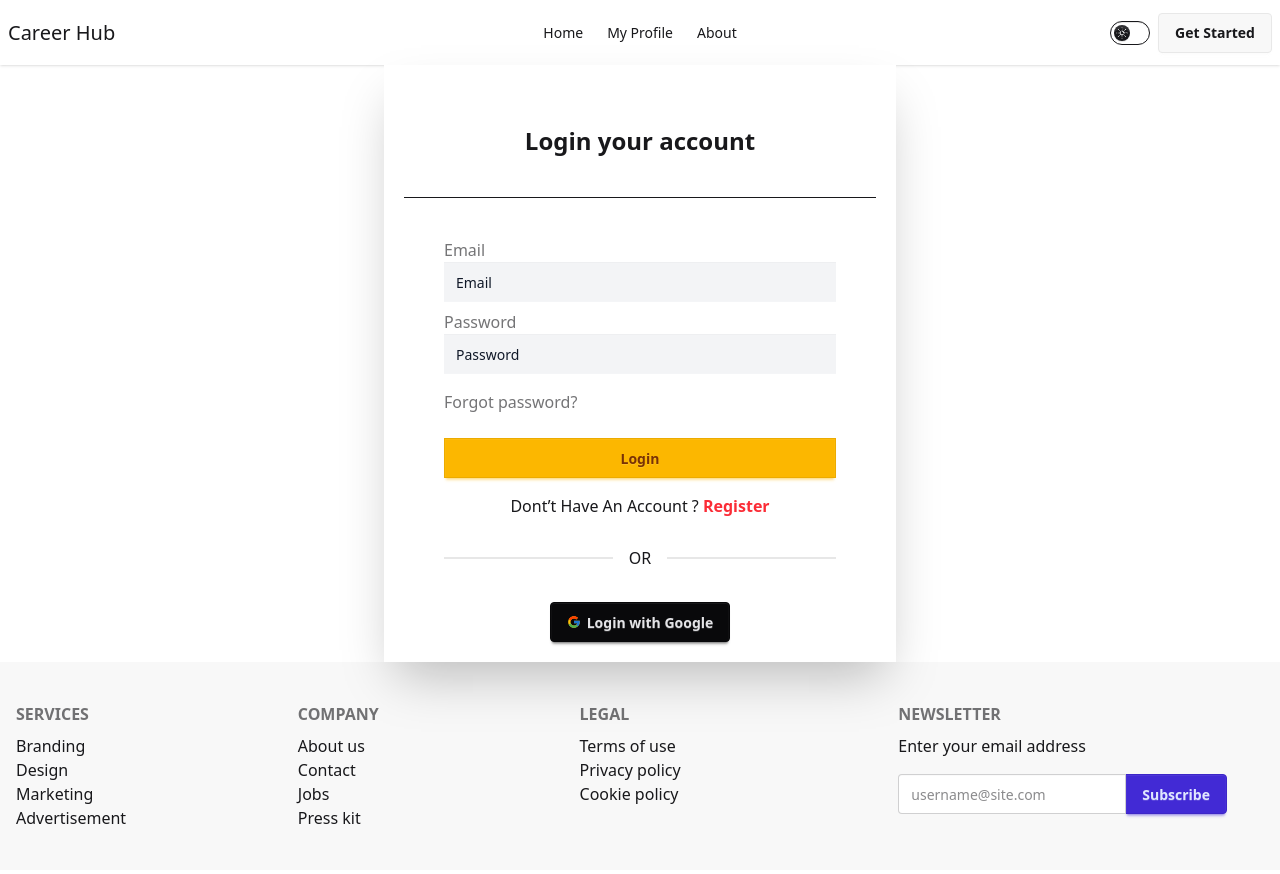
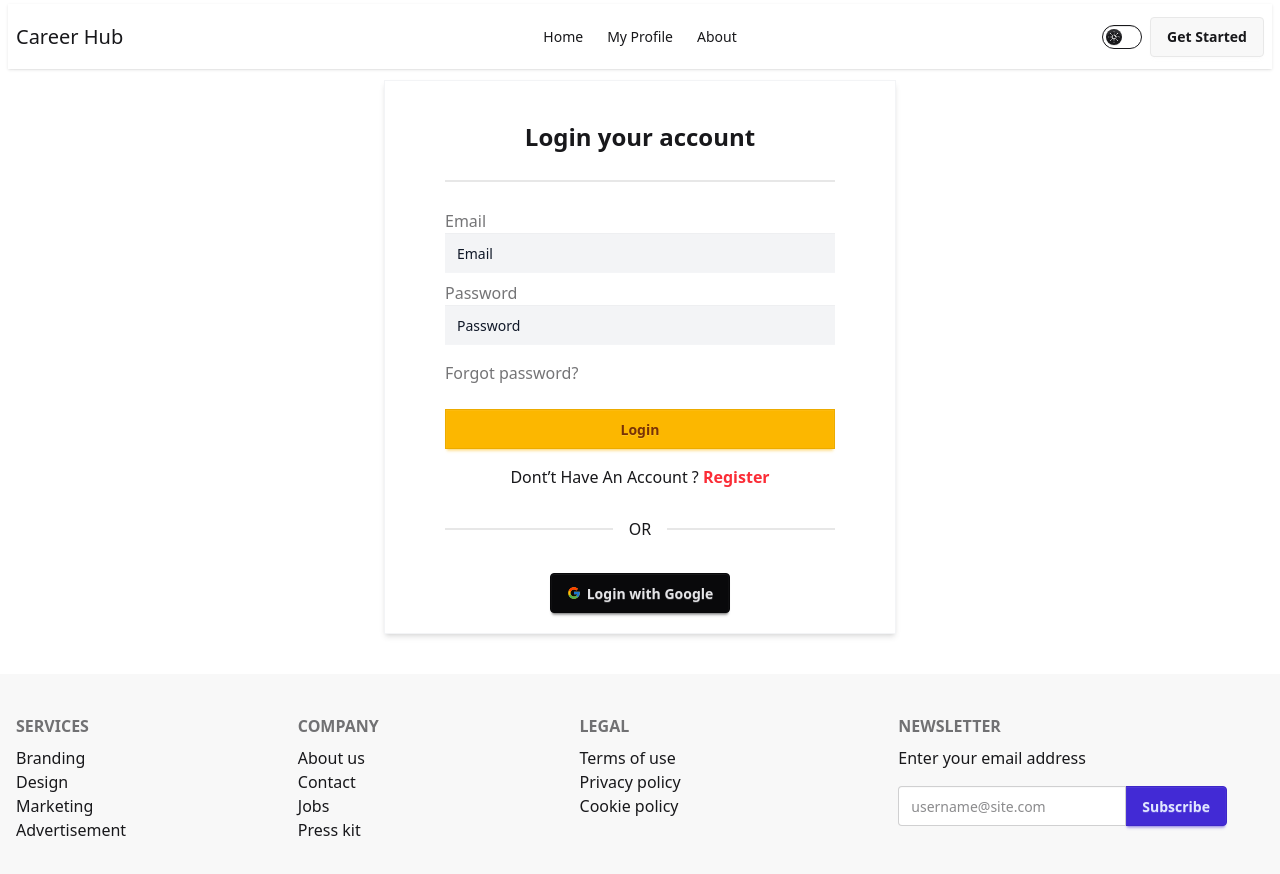
Before and after one commit to HiYasin/career-hub, a React (Vite) app: page /login in a window 1280 px wide. Shown: the top 874 px of the page. Built offline with nearby package versions, Linux system fonts and the light colour scheme.

Commit message:
Navbar fixed at top register and login page adjusted

```diff
--- a/src/layouts/Main.jsx
+++ b/src/layouts/Main.jsx
@@ -6,12 +6,12 @@ import Footer from "../components/shared/Footer";
 const Main = () => {
     return (
         <>
-            <header>
+            <header className="px-2 fixed z-50 left-0 top-1 right-0">
                 <ContainerX>
                     <Navbar />
                 </ContainerX>
             </header>
-            <main>
+            <main className="mt-20 mb-10 mx-2">
                 <Outlet></Outlet>
             </main>
             <footer>
--- a/src/pages/Login.jsx
+++ b/src/pages/Login.jsx
@@ -4,10 +4,11 @@ import SocialLogin from "../components/shared/SocialLogin";
 const Login = () => {
     return (
         <div className="w-full h-full flex justify-center items-center">
-            <div className="card bg-base-100 w-full max-w-lg rounded-none shrink-0 shadow-2xl p-5">
-                <h2 className="text-center text-2xl font-semibold py-10 border-b-[1px]">Login your account</h2>
+            <div className="card bg-base-100 w-full max-w-lg rounded-none shrink-0 shadow-md border border-gray-100 p-5">
+                <h2 className="text-center text-2xl font-semibold py-5">Login your account</h2>
 
-                <form className="p-10 pb-5 grid gap-2">
+                <div className="divider py-0 m-0 px-10"></div>
+                <form className="px-10 py-5 grid gap-2">
                     <div className="form-control">
                         <label className="label block">
                             <span className="label-text">Email</span>
--- a/src/pages/Register.jsx
+++ b/src/pages/Register.jsx
@@ -5,10 +5,10 @@ const Register = () => {
     return (
         <div>
             <div className="w-full h-full flex justify-center items-center">
-                <div className="card bg-base-100 w-full max-w-lg rounded-none shrink-0 shadow-2xl p-5">
-                    <h2 className="text-center text-2xl font-semibold py-10 border-b-[1px]">Register Here</h2>
-
-                    <form className="p-10 pb-5 grid gap-2">
+                <div className="card bg-base-100 w-full max-w-lg rounded-none shrink-0 shadow-md border border-gray-100 p-5">
+                    <h2 className="text-center text-2xl font-semibold py-5">Register Here</h2>
+                    <div className="divider py-0 m-0 px-10"></div>
+                    <form className="px-10 py-5 grid gap-2">
                         <div className="form-control">
                             <label className="label block">
                                 <span className="label-text">Name</span>
```
